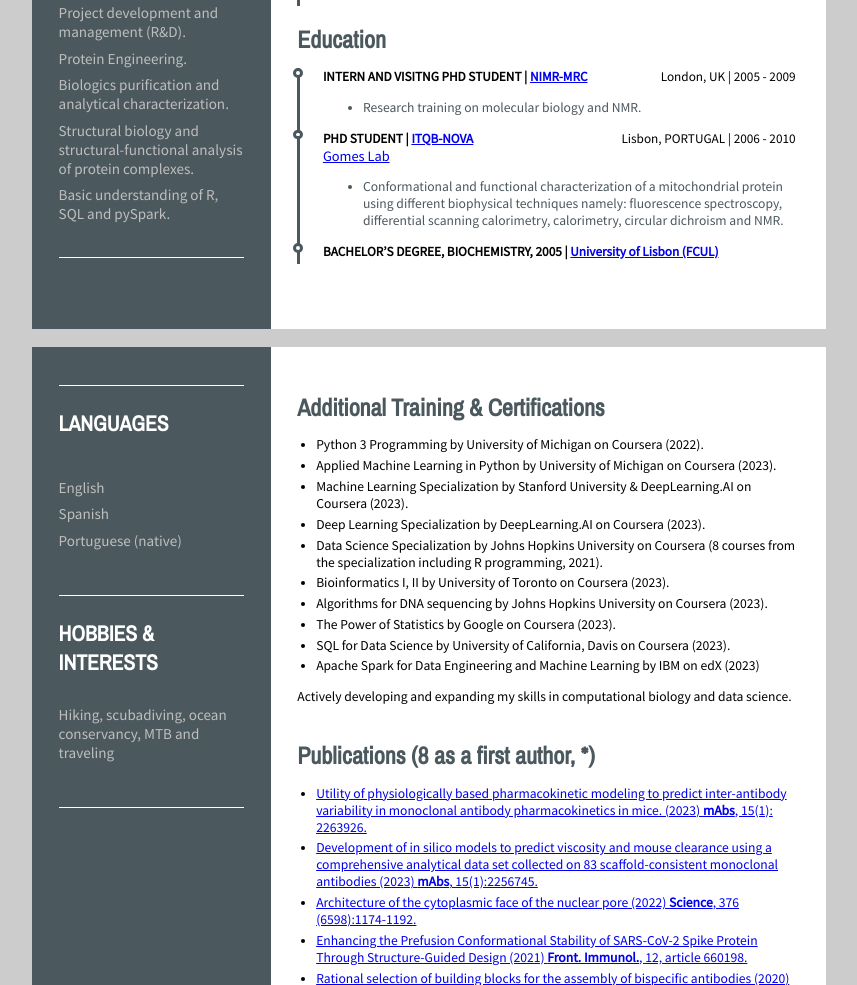
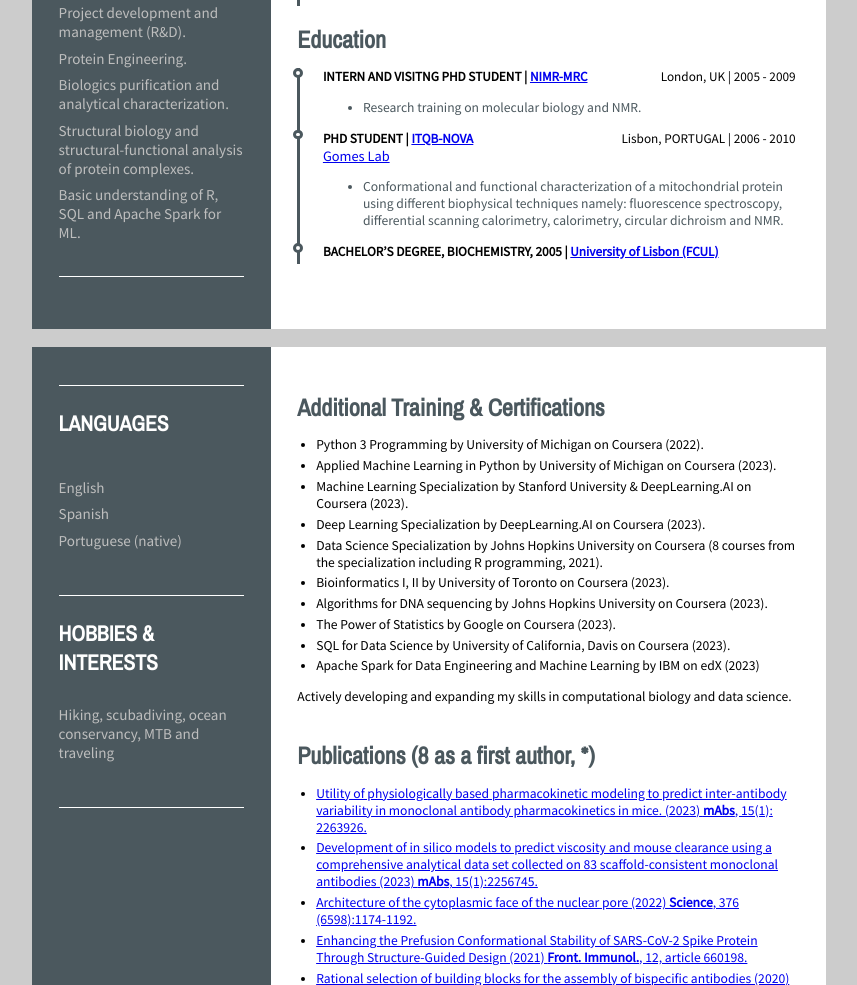
Before and after one commit to raquelvcorreia/CV, a plain HTML site: page index.html in a window 1280 px wide. Shown: the part 794-1779 px from the top of the page, without its empty margins (211-1068 px from the left). Drawn offline with nearby package versions, Linux system fonts and the light colour scheme.

Commit message:
updating html and pdf

```diff
--- a/index.html
+++ b/index.html
@@ -90,7 +90,7 @@
                       <span>Structural biology and structural-functional analysis of protein complexes.</span>
                     </li>
                     <li>
-                      <span>Basic understanding of R, SQL and pySpark.</span>
+                      <span>Basic understanding of R, SQL and Apache Spark for ML.</span>
                     </li>
                   </ul>
                 </div>
```
Also changed, not shown: 1 other file.
